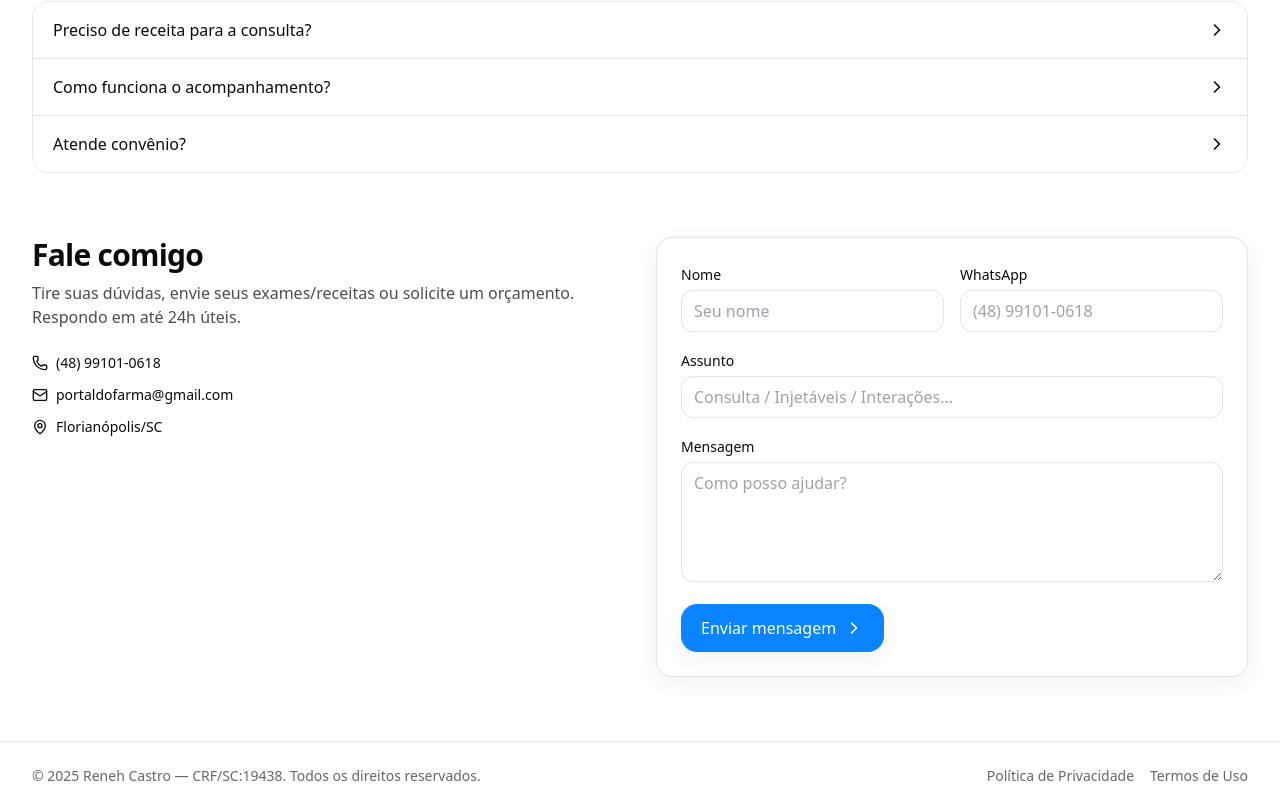
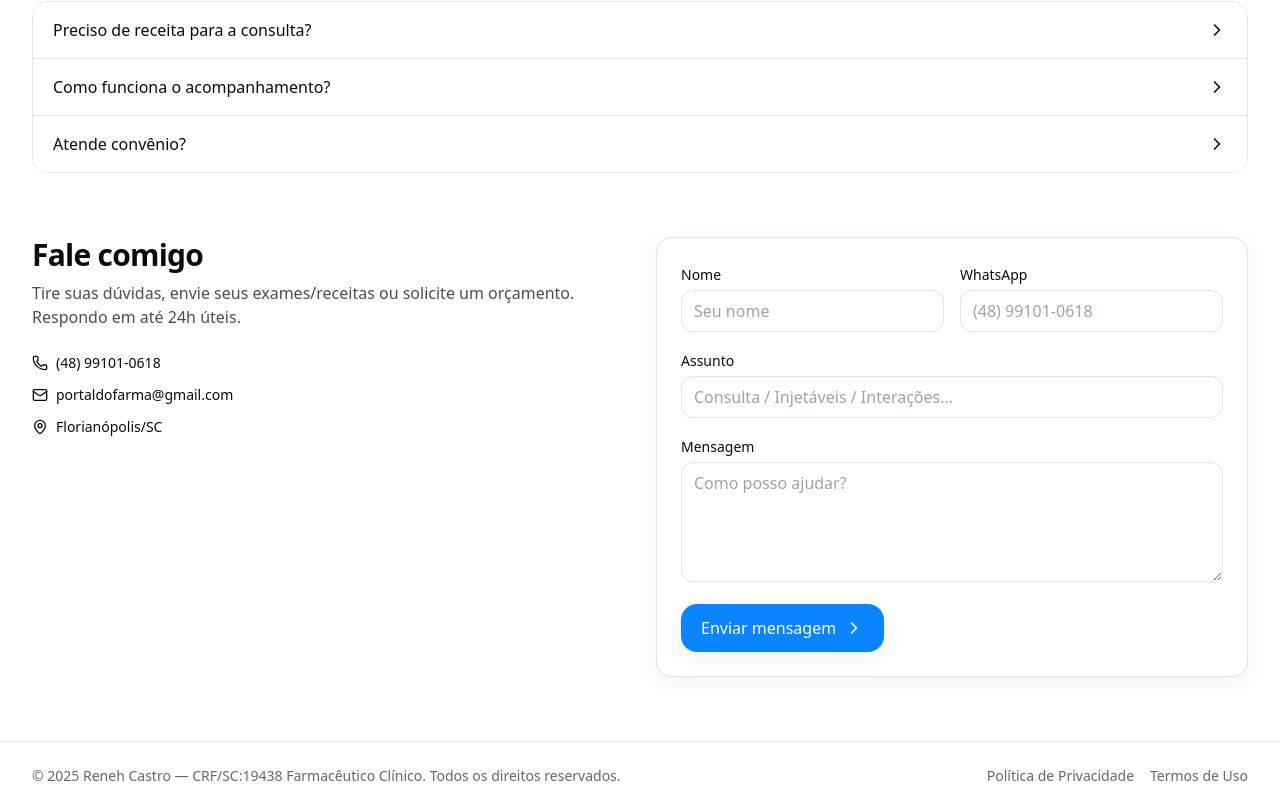
Before and after one commit to portaldofarma-blip/portal, a plain HTML site: page index.html in a window 1280 px wide. Shown: the part 2070-2880 px from the top of the page. Drawn offline with nearby package versions, Linux system fonts and the light colour scheme.

Commit message:
Update index.html

```diff
--- a/index.html
+++ b/index.html
@@ -206,7 +206,7 @@
   </section>
   <footer class="mt-8 border-t border-ink-10">
     <div class="max-w-7xl mx-auto px-4 sm:px-6 lg:px-8 py-6 flex flex-col sm:flex-row items-center justify-between gap-3 text-sm text-ink-60">
-      <div>© <span id="year"></span> Reneh Castro — CRF/SC:19438. Todos os direitos reservados.</div>
+      <div>© <span id="year"></span> Reneh Castro — CRF/SC:19438 Farmacêutico Clínico. Todos os direitos reservados.</div>
       <div class="flex items-center gap-4"><a href="#politica" class="hover:opacity-80">Política de Privacidade</a><a href="#termos" class="hover:opacity-80">Termos de Uso</a></div>
     </div>
   </footer>
```
